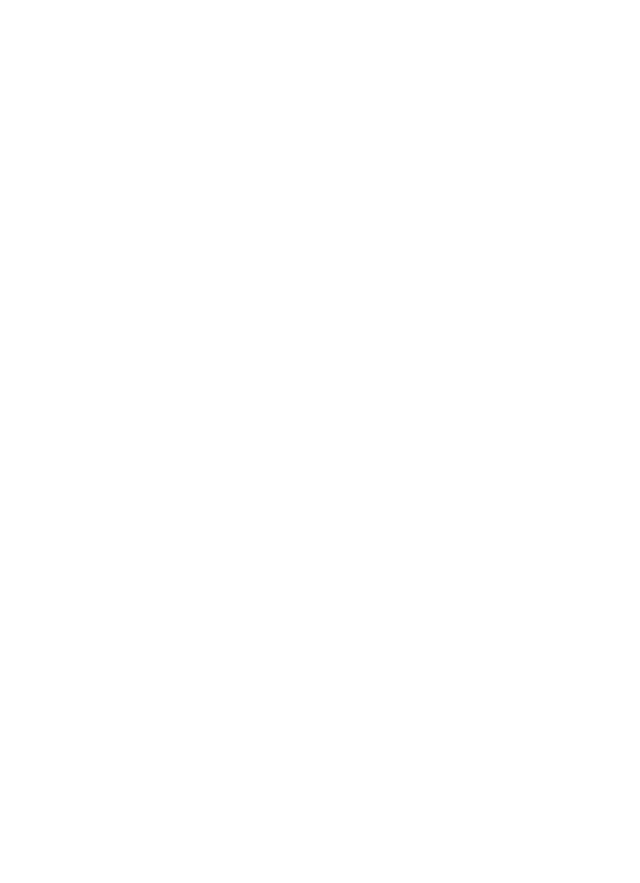
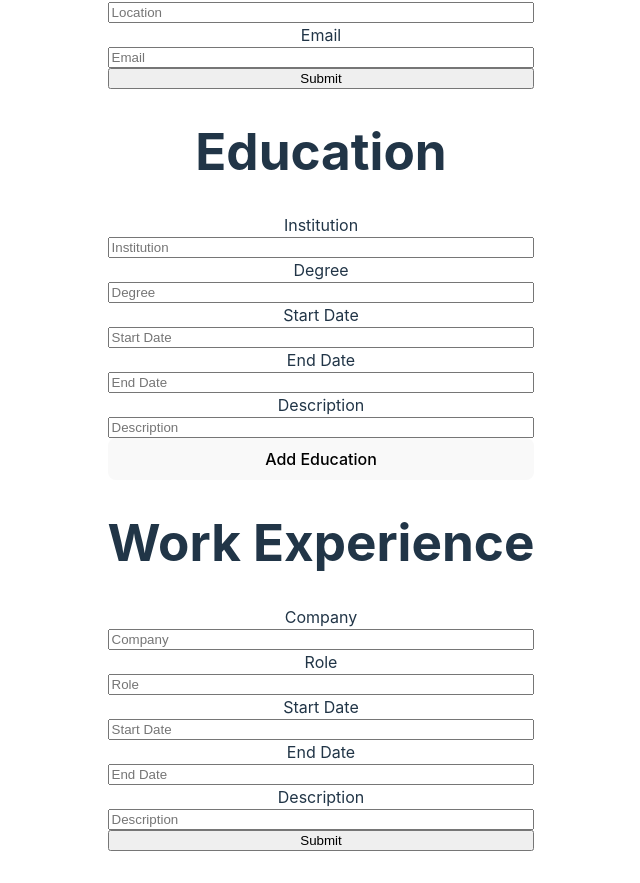
Before and after one commit to angelr1076/React-CV-App, a React (Vite) app: page / in a window 1280 px wide. Shown: the part 405-1288 px from the top of the page, without its empty margins (319-959 px from the left). Before the commit the page ends 800 px from the top, so only its background shows below. Built offline with nearby package versions, Linux system fonts and the light colour scheme.

Commit message:
Added CVBuilder component to centralize all of the form data from other components

```diff
--- a/src/App.jsx
+++ b/src/App.jsx
@@ -1,11 +1,11 @@
 import './assets/styles/style.css';
-import { GeneralInfoForm } from './components/GeneralInfoForm';
+import { CVBuilder } from './components/CVBuilder';
 
 function App() {
   return (
     <>
       <div className='main'>
-        <GeneralInfoForm />
+        <CVBuilder />
       </div>
     </>
   );
--- a/src/components/CVBuilder.jsx
+++ b/src/components/CVBuilder.jsx
@@ -0,0 +1,50 @@
+import { useState } from 'react';
+import { GeneralInfoForm } from './GeneralInfoForm';
+import { EducationForm } from './EducationForm';
+import { WorkExperienceForm } from './WorkExperienceForm';
+
+function CVBuilder() {
+  const [cvData, setCVData] = useState({
+    generalInfo: {
+      fname: '',
+      lname: '',
+      phone: '',
+      location: '',
+      email: '',
+    },
+    education: [],
+    workExperience: [],
+  });
+
+  const addGeneralInfo = formData => {
+    setCVData(prevState => ({
+      ...prevState,
+      generalInfo: formData,
+    }));
+  };
+
+  const addEducation = formData => {
+    setCVData(prevState => ({
+      ...prevState,
+      education: [...prevState.education, formData],
+    }));
+  };
+
+  const addWorkExperience = formData => {
+    setCVData(prevState => ({
+      ...prevState,
+      workExperience: [...prevState.workExperience, formData],
+    }));
+  };
+
+  return (
+    <>
+      <h1>CV Builder</h1>
+      <GeneralInfoForm addGeneralInfo={addGeneralInfo} />
+      <EducationForm addEducation={addEducation} />
+      <WorkExperienceForm addWorkExperience={addWorkExperience} />
+    </>
+  );
+}
+
+export { CVBuilder };
--- a/src/components/EducationForm.jsx
+++ b/src/components/EducationForm.jsx
@@ -1,4 +1,5 @@
 import { useState } from 'react';
+import PropTypes from 'prop-types';
 
 function EducationForm({ addEducation }) {
   const [formData, setFormData] = useState({
@@ -82,4 +83,8 @@
   );
 }
 
-export default EducationForm;
+EducationForm.propTypes = {
+  addEducation: PropTypes.func.isRequired,
+};
+
+export { EducationForm };
--- a/src/components/GeneralInfoForm.jsx
+++ b/src/components/GeneralInfoForm.jsx
@@ -1,4 +1,5 @@
 import { useState } from 'react';
+import PropTypes from 'prop-types';
 
 function GeneralInfoForm({ addGeneralInfo }) {
   const [formData, setFormData] = useState({
@@ -82,4 +83,8 @@
   );
 }
 
+GeneralInfoForm.propTypes = {
+  addGeneralInfo: PropTypes.func.isRequired,
+};
+
 export { GeneralInfoForm };
--- a/src/components/WorkExperienceForm.jsx
+++ b/src/components/WorkExperienceForm.jsx
@@ -1,4 +1,5 @@
 import { useState } from 'react';
+import PropTypes from 'prop-types';
 
 function WorkExperienceForm({ addWorkExperience }) {
   const [formData, setFormData] = useState({
@@ -82,4 +83,8 @@
   );
 }
 
+WorkExperienceForm.propTypes = {
+  addWorkExperience: PropTypes.func.isRequired,
+};
+
 export { WorkExperienceForm };
```
